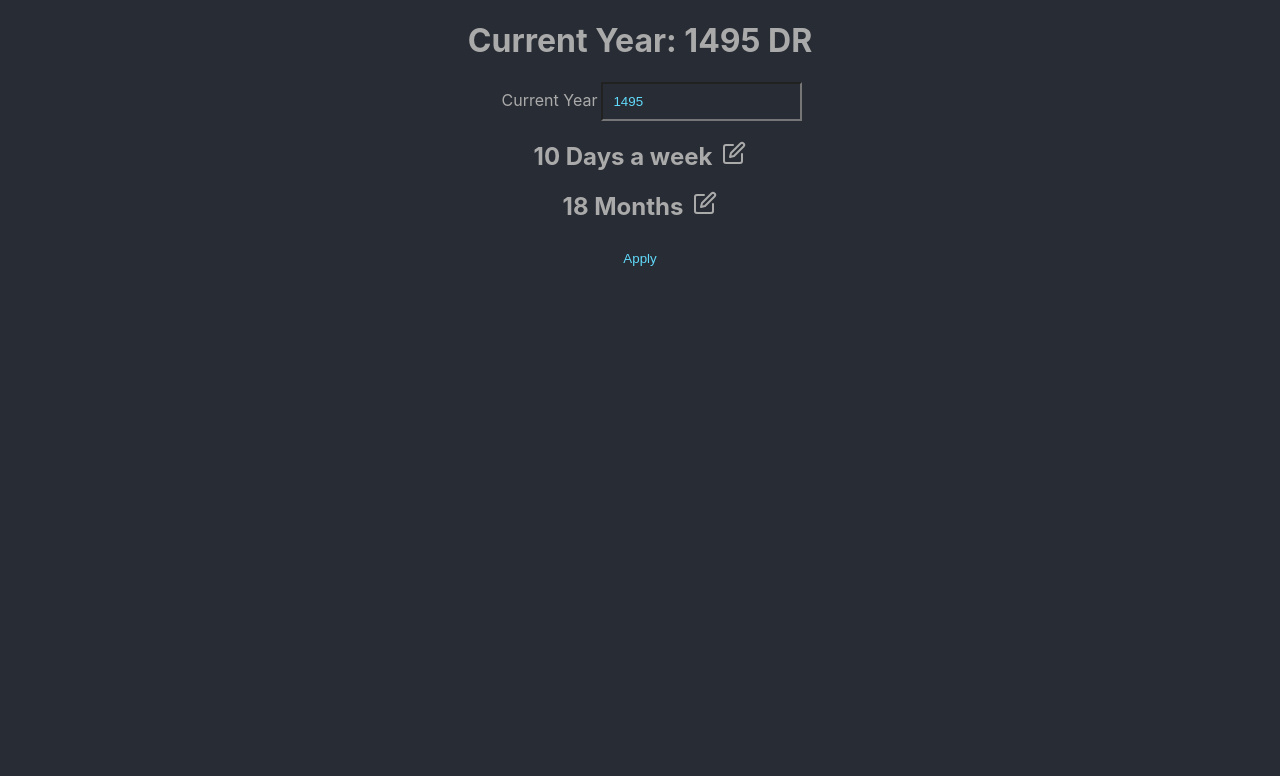
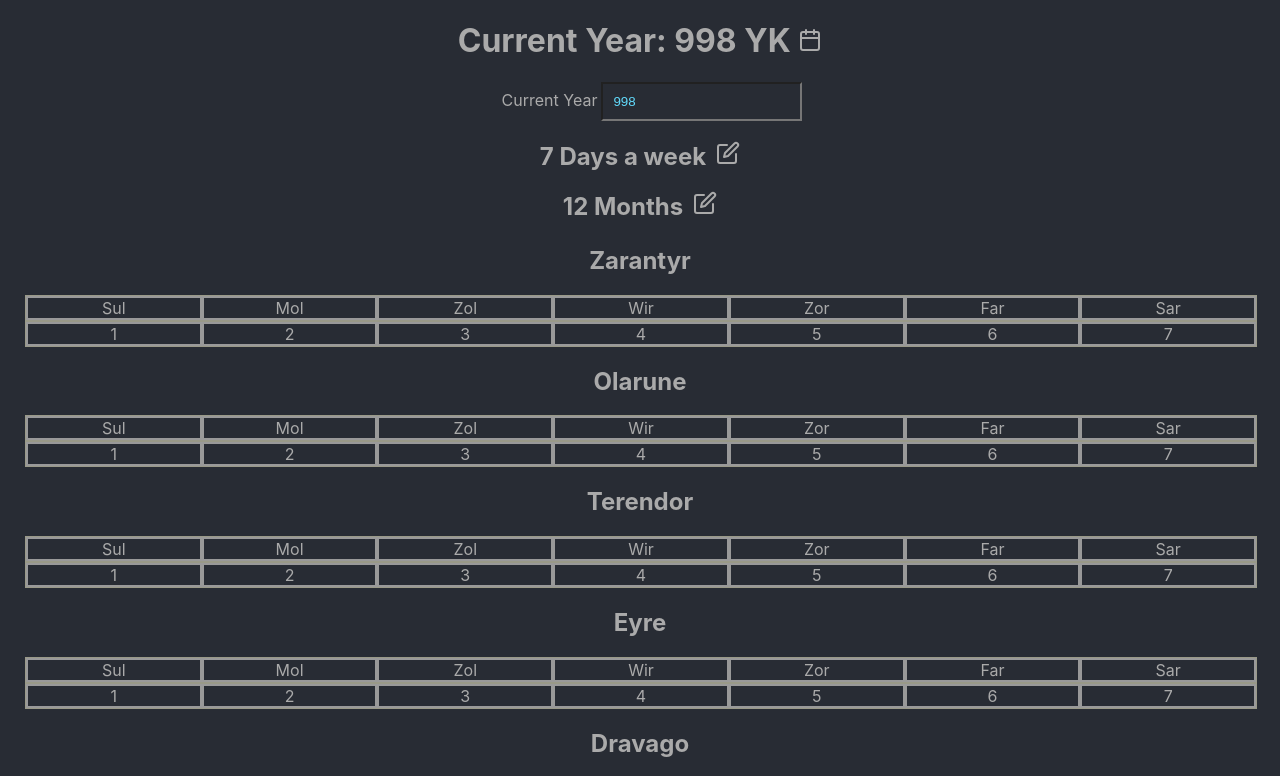
Before and after one commit to ignu/dm-tools, a React (Create React App) app: page /settings in a window 1280 px wide. Shown: the top 776 px of the page. Built offline with nearby package versions, Linux system fonts and the light colour scheme.

Commit message:
formatting calendar

```diff
--- a/package.json
+++ b/package.json
@@ -10,11 +10,14 @@
     "@types/node": "^12.0.0",
     "@types/react": "^17.0.0",
     "@types/react-dom": "^17.0.0",
+    "@types/styled-components": "^5.1.7",
+    "ramda": "^0.27.1",
     "react": "^17.0.1",
     "react-dom": "^17.0.1",
     "react-feather": "^2.0.9",
     "react-scripts": "4.0.2",
     "react-use-form-control": "^1.1.8",
+    "styled-components": "^5.2.1",
     "typescript": "^4.1.2",
     "web-vitals": "^1.0.1",
     "zustand": "^3.3.2"
--- a/src/App.css
+++ b/src/App.css
@@ -1,6 +1,11 @@
 body {
   background-color: #282c34;
   color: #aaa;
+}
+
+.calendar .month {
+  padding: 10px;
+  border: 1px solid #999;
 }
 
 input, button {
--- a/src/App.tsx
+++ b/src/App.tsx
@@ -1,11 +1,74 @@
 import React from 'react';
+import styled from 'styled-components';
 import './App.css';
 import Settings from './components/Settings';
+import { useStore } from './store';
+import { Month } from './store';
+
+const MonthWrapper = styled.div`
+  border: 1px solid #998;
+  display: flex;
+  flex: 1;
+  width: 100%;
+  flex-direction: row;
+`;
+
+const DayWrapper = styled.div`
+  display: flex;
+  flex: 1;
+  padding; 10px;
+  border: 2px solid #999;
+  align-content: center;
+  justify-content: center;
+`;
+const getDays = () => {
+  let rv = [];
+  for (let x = 0; x < 7; x++) {
+    rv.push(<DayWrapper>{x + 1}</DayWrapper>);
+  }
+  return rv;
+};
+
+const MonthView = ({ month }: { month: Month }) => {
+  const { days } = useStore((x) => {
+    return { days: x.dayNames };
+  });
+  return (
+    <>
+      <h2>{month.name}</h2>
+      <MonthWrapper>
+        {days.map((day) => (
+          <DayWrapper key={day}>
+            <div>{day}</div>
+          </DayWrapper>
+        ))}
+      </MonthWrapper>
+      <MonthWrapper>{getDays()}</MonthWrapper>
+    </>
+  );
+};
+
+const CalendarWrapper = styled.div`
+  margin: 25px;
+`;
+
+const Calendar = () => {
+  const { months } = useStore((x) => ({ months: x.months, setDetails: x.setDetails }));
+
+  return (
+    <CalendarWrapper>
+      {months.map((m) => (
+        <MonthView key={m.name} month={m} />
+      ))}
+    </CalendarWrapper>
+  );
+};
 
 function App() {
   return (
     <div className="App">
       <Settings></Settings>
+      <Calendar />
     </div>
   );
 }
--- a/src/components/Settings.tsx
+++ b/src/components/Settings.tsx
@@ -1,5 +1,5 @@
-import { useState } from 'react';
-import { Edit, X } from 'react-feather';
+import React, { useState } from 'react';
+import { Calendar, Edit, X } from 'react-feather';
 import { Month, useStore } from '../store';
 
 const MonthInput = ({ month }: { month: Month }) => {
@@ -40,23 +40,16 @@ const Settings = () => {
   const store = useStore((x) => x);
   const [editDays, seteditDays] = useState(false);
   const [editMonths, seteditMonths] = useState(false);
-  const [state, setState] = useState({
-    currentYear: store.currentYear,
-  });
 
   const updateYear = (event: React.ChangeEvent<HTMLInputElement>) => {
     const currentYear = parseInt(event.target.value);
-    setState({ currentYear });
-  };
-
-  const updateStore = () => {
-    store.setDetails(state);
+    store.setDetails({ currentYear });
   };
 
   return (
     <div>
       <h1>
-        Current Year: {store.currentYear} {store.yearSuffix}
+        Current Year: {store.currentYear} {store.yearSuffix} <Calendar />
       </h1>
       <label>
         Current Year
@@ -64,7 +57,7 @@ const Settings = () => {
           name="currentYear"
           type="number"
           onChange={updateYear}
-          value={state.currentYear.toString()}
+          value={store.currentYear.toString()}
         />
       </label>
 
@@ -80,8 +73,6 @@ const Settings = () => {
         <Edit className="edit-button" onClick={() => seteditMonths(true)} />
       </h2>
       {editMonths && store.months.map((month) => <MonthInput key={month.name} month={month} />)}
-
-      <button onClick={updateStore}>Apply</button>
     </div>
   );
 };
--- a/src/store/index.ts
+++ b/src/store/index.ts
@@ -16,10 +16,8 @@ type State = {
   setDetails: (state: Partial<State>) => void;
 };
 
-export const useStore = create<State>((set, get) => ({
+const faerun = {
   currentYear: 1495,
-  currentDay: 10,
-  currentSeconds: 10,
   yearSuffix: 'DR',
   months: [
     { name: 'Hammer', days: 30 },
@@ -53,6 +51,32 @@ export const useStore = create<State>((set, get) => ({
     'Ninthday',
     'Tenthday',
   ],
+};
+
+const eberron = {
+  currentYear: 998,
+  yearSuffix: 'YK',
+  months: [
+    { name: 'Zarantyr', days: 28 },
+    { name: 'Olarune', days: 28 },
+    { name: 'Terendor', days: 28 },
+    { name: 'Eyre', days: 28 },
+    { name: 'Dravago', days: 28 },
+    { name: 'Nymm', days: 28 },
+    { name: 'Lharvion', days: 28 },
+    { name: 'Barrakas', days: 28 },
+    { name: 'Rhaan', days: 28 },
+    { name: 'Sypheros', days: 28 },
+    { name: 'Aryth', days: 28 },
+    { name: 'Vult', days: 28 },
+  ],
+  dayNames: ['Sul', 'Mol', 'Zol', 'Wir', 'Zor', 'Far', 'Sar'],
+};
+
+export const useStore = create<State>((set, get) => ({
+  ...eberron,
+  currentDay: 10,
+  currentSeconds: 10,
   increase: (by) => {
     console.log('🦄 - by', by);
   },
```
Also changed, not shown: 1 other file (tests, documents, lock files or other folders).
